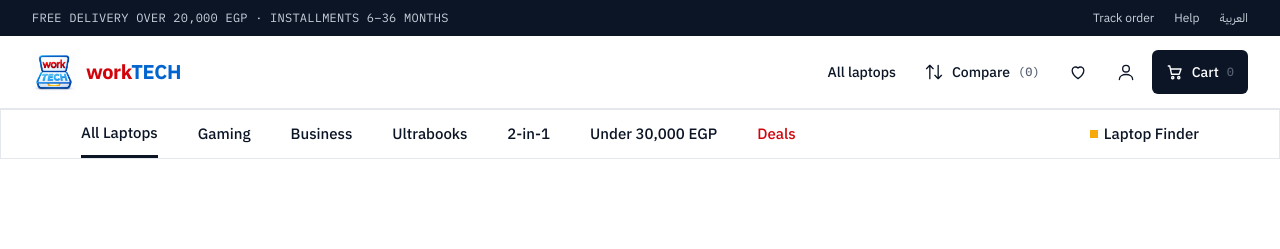
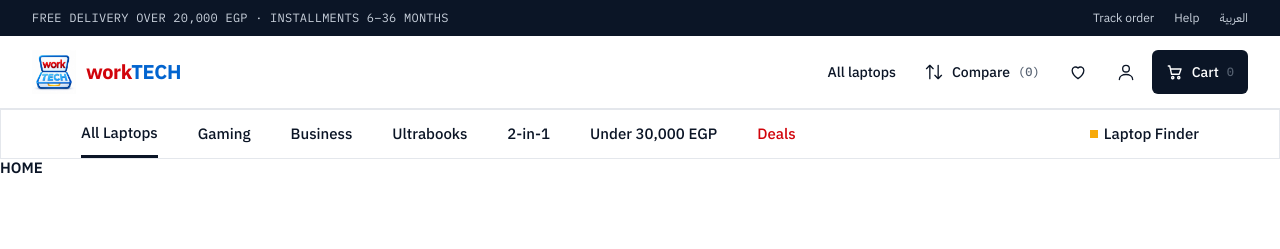
Before and after one commit to salemsalehtech/Work_Tech, a React (Vite) app: page / in a window 1280 px wide. Shown: the top 249 px of the page. Built offline with nearby package versions, Linux system fonts and the light colour scheme; no server answers.

Commit message:
fix: add h1 to home page

```diff
--- a/src/pages/Home/index.jsx
+++ b/src/pages/Home/index.jsx
@@ -4,6 +4,7 @@ function Home() {
   return (
     <section>
       <Navbar />
+      <h1>HOME</h1>
     </section>
   );
 }
```
